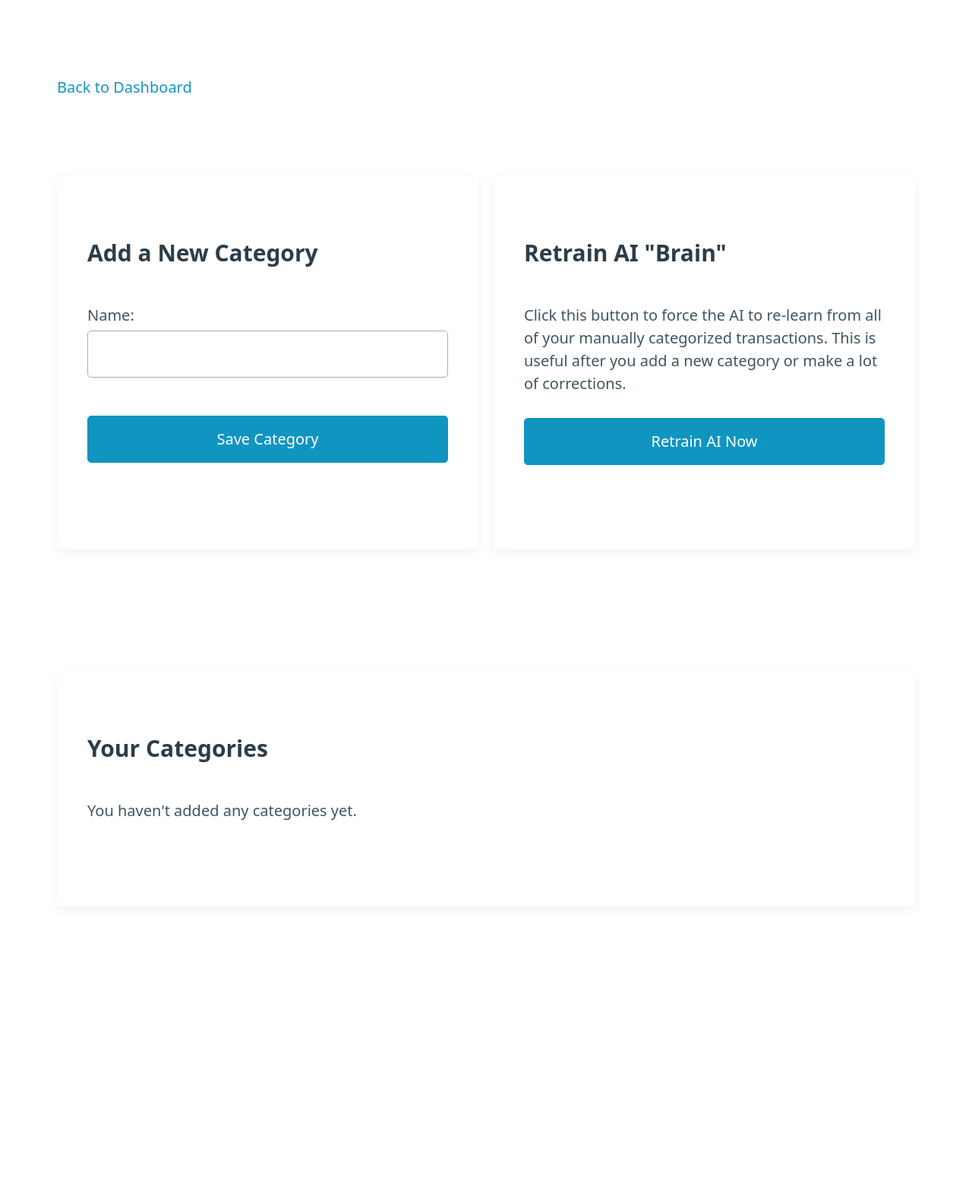
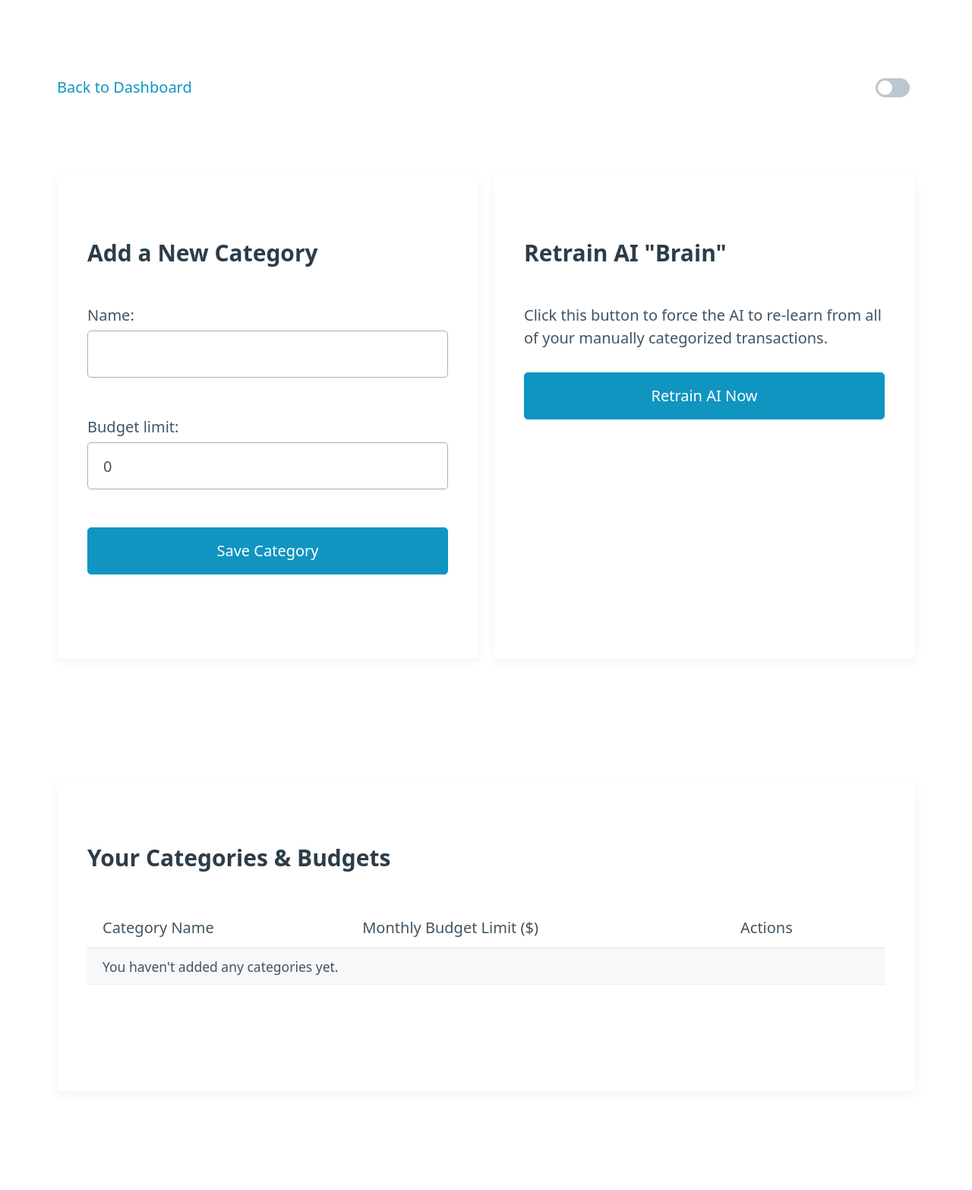
Before and after one commit to initVD/BudgetBrain, a Django app: page /categories/ in a window 1280 px wide. Shown: the top 1566 px of the page at 76% size. Before the commit the page ends 1079 px from the top, so only its background shows below. Run offline with Django 5.2, Linux system fonts and the light colour scheme; a user stored in the database is signed in; data comes from the database, SQL or seed files in the repository; both versions use the stored data as it was after the commit.

```diff
--- a/static/css/main.css
+++ b/static/css/main.css
@@ -10,11 +10,7 @@ article {
 article:hover {
   transform: translateY(-5px);
 
-  /* THIS IS THE GLOW:
-     A blueish shadow. You can change the color.
-     '#36A2EB' is the blue from our bar chart.
-     '80' at the end adds 50% transparency.
-  */
+  /* Blueish shadow on hover */
   box-shadow: 0 0 25px #36a2eb80;
   border-color: #36A2EB;
 }
@@ -27,8 +23,6 @@ a[role="button"]:hover {
 }
 
 /* --- Summary Card Text Glow (Permanent) --- */
-/* format: h-offset v-offset blur-radius color */
-
 .glow-green {
   text-shadow: 0 0 12px var(--pico-color-green-500);
 }
@@ -39,6 +33,24 @@ a[role="button"]:hover {
 
 /* --- Special Red Glow for Delete Button --- */
 .btn-delete-all:hover {
-  /* This makes the button "pulse" with a red glow */
   box-shadow: 0 0 20px var(--pico-color-red-600);
 }
+
+/* --- Budget Progress Bar Styling --- */
+progress::-webkit-progress-value {
+  transition: all 0.3s ease;
+}
+
+/* This makes the bar red when over budget */
+progress.over-budget::-webkit-progress-value {
+  background-color: var(--pico-color-red-500) !important;
+}
+
+/* Firefox-specific versions */
+progress::-moz-progress-bar {
+  transition: all 0.3s ease;
+}
+
+progress.over-budget::-moz-progress-bar {
+  background-color: var(--pico-color-red-500) !important;
+}
--- a/tracker/forms.py
+++ b/tracker/forms.py
@@ -1,8 +1,6 @@
 from django import forms
 from .models import Category, Transaction
 
-# --- THIS IS NEW ---
-# We define the choices for our new dropdown
 TRANSACTION_TYPE_CHOICES = (
     ('Expense', 'Expense'),
     ('Income', 'Income'),
@@ -14,27 +12,21 @@ class CSVUploadForm(forms.Form):
 class CategoryForm(forms.ModelForm):
     class Meta:
         model = Category
-        fields = ['name']
+        fields = ['name', 'budget_limit']
 
 class TransactionForm(forms.ModelForm):
-    # --- THIS IS NEW ---
-    # A new field that is *not* in our database model
-    # This will be the "Income" or "Expense" dropdown
     transaction_type = forms.ChoiceField(choices=TRANSACTION_TYPE_CHOICES)
 
     class Meta:
         model = Transaction
-        # These are the fields the user is allowed to edit
         fields = ['date', 'description', 'amount', 'category', 'transaction_type']
         widgets = {
             'date': forms.DateInput(attrs={'type': 'date'})
         }
 
     def __init__(self, *args, **kwargs):
-        # Get the 'user' we'll pass in from the view
         user = kwargs.pop('user', None)
 
-        # --- NEW: Get initial data for edit form ---
         initial = kwargs.get('initial', {})
         instance = kwargs.get('instance')
         if instance:
@@ -45,13 +37,21 @@ class TransactionForm(forms.ModelForm):
                 initial['transaction_type'] = 'Expense'
                 initial['amount'] = abs(instance.amount)
         kwargs['initial'] = initial
-        # --- END NEW ---
 
         super().__init__(*args, **kwargs)
 
-        # If a user was passed in, filter the category dropdown
         if user:
             self.fields['category'].queryset = Category.objects.filter(user=user)
 
-        # Make the 'category' field NOT required, since income might not have one
         self.fields['category'].required = False
+
+# --- NEW CALCULATOR FORMS ---
+class SavingsCalculatorForm(forms.Form):
+    goal_amount = forms.DecimalField(label="Savings Goal ($)", max_digits=12, decimal_places=2)
+    current_savings = forms.DecimalField(label="Current Savings ($)", max_digits=12, decimal_places=2, required=False, initial=0)
+    target_date = forms.DateField(label="Target Date", widget=forms.DateInput(attrs={'type': 'date'}))
+
+class LoanCalculatorForm(forms.Form):
+    loan_amount = forms.DecimalField(label="Loan Amount ($)", max_digits=12, decimal_places=2)
+    interest_rate = forms.DecimalField(label="Annual Interest Rate (%)", max_digits=5, decimal_places=2)
+    term_years = forms.IntegerField(label="Loan Term (Years)")
--- a/tracker/templates/tracker/manage_categories.html
+++ b/tracker/templates/tracker/manage_categories.html
@@ -5,6 +5,13 @@
 <nav>
   <ul>
     <li><a href="{% url 'dashboard' %}">Back to Dashboard</a></li>
+  </ul>
+  <ul>
+    <li title="Toggle dark/light mode">
+      <label for="theme-switcher" style="margin-bottom: 0;">
+        <input type="checkbox" id="theme-switcher" role="switch">
+      </label>
+    </li>
   </ul>
 </nav>
 
@@ -33,8 +40,7 @@
     <h3>Retrain AI "Brain"</h3>
     <p>
       Click this button to force the AI to re-learn from all of your
-      manually categorized transactions. This is useful after you add
-      a new category or make a lot of corrections.
+      manually categorized transactions.
     </p>
     <form action="{% url 'retrain_ai' %}" method="post">
       {% csrf_token %}
@@ -44,16 +50,48 @@
 </div>
 
 <article>
-  <h3>Your Categories</h3>
-  {% if categories %}
-    <ul>
-      {% for category in categories %}
-        <li>{{ category.name }}</li>
-      {% endfor %}
-    </ul>
-  {% else %}
-    <p>You haven't added any categories yet.</p>
-  {% endif %}
+  <h3>Your Categories & Budgets</h3>
+
+  <form method="post" action="{% url 'manage_categories' %}">
+    {% csrf_token %}
+    <figure>
+      <table role="grid">
+        <thead>
+          <tr>
+            <th scope="col">Category Name</th>
+            <th scope="col">Monthly Budget Limit ($)</th>
+            <th scope="col" style="width: 20%;">Actions</th>
+          </tr>
+        </thead>
+        <tbody>
+          {% for category in categories %}
+            <tr>
+              <td>{{ category.name }}</td>
+              <td>
+                <input
+                  type="number"
+                  step="0.01"
+                  name="budget_{{ category.id }}"
+                  value="{{ category.budget_limit|floatformat:2 }}">
+              </td>
+              <td>
+                <button
+                  type="submit"
+                  name="update_category_id"
+                  value="{{ category.id }}">
+                  Save Budget
+                </button>
+              </td>
+            </tr>
+          {% empty %}
+            <tr>
+              <td colspan="3">You haven't added any categories yet.</td>
+            </tr>
+          {% endfor %}
+        </tbody>
+      </table>
+    </figure>
+  </form>
 </article>
 
 {% endblock %}
--- a/tracker/urls.py
+++ b/tracker/urls.py
@@ -26,4 +26,11 @@ urlpatterns = [
     # AI Triggers
     path('retrain_ai/', views.retrain_ai, name='retrain_ai'),
     path('update_all/', views.update_all_categories, name='update_all_categories'),
+
+    # Export Features
+    path('export/', views.export_transactions_csv, name='export_transactions_csv'),
+    path('export_pdf/', views.export_transactions_pdf, name='export_transactions_pdf'),
+
+    # Tools
+    path('tools/', views.calculators, name='calculators'),
 ]
--- a/tracker/views.py
+++ b/tracker/views.py
@@ -2,18 +2,37 @@ from django.shortcuts import render, redirect, get_object_or_404
 from django.contrib.auth import login
 from django.contrib.auth.forms import UserCreationForm
 from django.contrib.auth.decorators import login_required
-from django.http import JsonResponse
+from django.http import JsonResponse, HttpResponse
 from django.db.models import Sum
 from django.contrib import messages
 import pandas as pd
 import io
 from datetime import datetime
-import re # We still need re for cleaning amount strings
-
+import re
+import csv # <-- NEW: For CSV export
+from reportlab.pdfgen import canvas # <-- NEW: For PDF export
+from reportlab.lib.pagesizes import letter
+from reportlab.lib import colors
+from reportlab.platypus import SimpleDocTemplate, Table, TableStyle, Paragraph, Spacer
+from reportlab.lib.styles import getSampleStyleSheet
+import random
 from .models import Transaction, Category
-from .forms import CSVUploadForm, CategoryForm, TransactionForm
+# Updated imports to include new forms
+from .forms import CSVUploadForm, CategoryForm, TransactionForm, SavingsCalculatorForm, LoanCalculatorForm
 from .ai_engine import train_models, predict_transaction, create_pretrained_models
 
+FINANCIAL_TIPS = [
+    "Beware of little expenses. A small leak will sink a great ship. - Benjamin Franklin",
+    "The art is not in making money, but in keeping it. - Proverb",
+    "Do not save what is left after spending, but spend what is left after saving. - Warren Buffett",
+    "A budget is telling your money where to go instead of wondering where it went. - Dave Ramsey",
+    "He who buys what he does not need, steals from himself. - Swedish Proverb",
+    "Financial freedom is available to those who learn about it and work for it. - Robert Kiyosaki",
+    "It's not how much money you make, but how much money you keep. - Robert Kiyosaki",
+    "The quickest way to double your money is to fold it over and put it back in your pocket.",
+    "Rich people stay rich by living like they're broke. Broke people stay broke by living like they're rich.",
+    "Compound interest is the eighth wonder of the world. He who understands it, earns it. He who doesn't, pays it. - Albert Einstein"
+]
 # --- Load the Pre-Trained AI "Brain" ---
 print("Training pre-trained AI model from CSV... this may take a moment.")
 PRE_TRAINED_MODELS = create_pretrained_models()
@@ -21,7 +40,6 @@ if PRE_TRAINED_MODELS:
     print("Pre-trained AI model loaded successfully!")
 else:
     print("WARNING: 'financial_dataset_24000_realistic.csv' not found. AI will not be pre-trained.")
-# --- END NEW ---
 
 # --- User Account Views ---
 def register(request):
@@ -165,36 +183,54 @@ def dashboard(request):
     # --- END DUAL-FORM HANDLING ---
 
 
-    # --- Search & Filter Logic (NOW WITH DATES) ---
+    # --- Search & Filter Logic ---
     query = request.GET.get('q')
     category_id = request.GET.get('category')
-    date_from = request.GET.get('date_from') # <-- NEW
-    date_to = request.GET.get('date_to')     # <-- NEW
+    date_from = request.GET.get('date_from')
+    date_to = request.GET.get('date_to')
 
     all_transactions = Transaction.objects.filter(user=request.user)
 
     if query:
         all_transactions = all_transactions.filter(description__icontains=query)
-
     if category_id:
         all_transactions = all_transactions.filter(category_id=category_id)
-
     if date_from:
-        all_transactions = all_transactions.filter(date__gte=date_from) # <-- NEW (gte = greater than or equal)
-
+        all_transactions = all_transactions.filter(date__gte=date_from)
     if date_to:
-        all_transactions = all_transactions.filter(date__lte=date_to) # <-- NEW (lte = less than or equal)
+        all_transactions = all_transactions.filter(date__lte=date_to)
 
     all_transactions = all_transactions.order_by('-date')
     # --- END Search & Filter Logic ---
 
-
-    # --- Context (to send data to template) ---
+    # --- Context ---
     total_income = all_transactions.filter(amount__gt=0).aggregate(Sum('amount'))['amount__sum'] or 0
     total_expenses = all_transactions.filter(amount__lt=0).aggregate(Sum('amount'))['amount__sum'] or 0
     net_balance = total_income + total_expenses
 
     user_categories = Category.objects.filter(user=request.user)
+
+    # Budget Tracker Logic
+    now = datetime.now()
+    budgeted_categories = Category.objects.filter(user=request.user, budget_limit__gt=0)
+    budget_trackers = []
+
+    for category in budgeted_categories:
+        spending = Transaction.objects.filter(
+            user=request.user,
+            category=category,
+            date__year=now.year,
+            date__month=now.month,
+            amount__lt=0
+        ).aggregate(Sum('amount'))['amount__sum'] or 0
+        spending = abs(spending)
+        percentage = int((spending / category.budget_limit) * 100) if category.budget_limit > 0 else 0
+        budget_trackers.append({
+            'category': category,
+            'spending': spending,
+            'percentage': percentage,
+            'is_over_budget': spending > category.budget_limit
+        })
 
     context = {
         'transactions': all_transactions,
@@ -205,20 +241,17 @@ def dashboard(request):
         'total_income': total_income,
         'total_expenses': abs(total_expenses),
         'net_balance': net_balance,
-
         'search_query': query or '',
         'selected_category_id': category_id or '',
-        'date_from': date_from or '', # <-- NEW
-        'date_to': date_to or '',     # <-- NEW
+        'date_from': date_from or '',
+        'date_to': date_to or '',
+        'budget_trackers': budget_trackers,
+        'financial_tip': random.choice(FINANCIAL_TIPS),
     }
     return render(request, 'tracker/dashboard.html', context)
 
-# --- HELPER FUNCTION (No changes) ---
+# --- HELPER FUNCTION ---
 def save_transaction_from_data(user, models, date, description, amount_str):
-    """
-    A helper function to process and save a transaction from
-    a CSV file.
-    """
     amount_str_clean = re.sub(r'[$,()]', '', amount_str)
     amount = abs(pd.to_numeric(amount_str_clean))
 
@@ -230,12 +263,10 @@ def save_transaction_from_data(user, models, date, description, amount_str):
     elif '+' in amount_str:
          predicted_type = 'Income'
 
-
     if models:
         try:
             ai_type, predicted_cat_name = predict_transaction(models, description)
             predicted_type = ai_type
-
             if predicted_cat_name:
                 predicted_category_obj = Category.objects.get(user=user, name=predicted_cat_name)
         except Category.DoesNotExist:
@@ -254,20 +285,32 @@ def save_transaction_from_data(user, models, date, description, amount_str):
         category=predicted_category_obj
     )
 
-# --- OTHER VIEWS (No changes) ---
+# --- CATEGORY & TRANSACTION VIEWS ---
+
 @login_required
 def manage_categories(request):
     if request.method == 'POST':
-        form = CategoryForm(request.POST)
-        if form.is_valid():
-            category = form.save(commit=False)
-            category.user = request.user
+        if 'update_category_id' in request.POST:
+            category_id = request.POST.get('update_category_id')
+            category = get_object_or_404(Category, id=category_id, user=request.user)
+            new_limit = request.POST.get(f'budget_{category_id}')
             try:
+                category.budget_limit = new_limit
                 category.save()
-                messages.success(request, 'New category added!')
-            except Exception:
-                messages.error(request, 'That category name already exists.')
-            return redirect('manage_categories')
+                messages.success(request, f'Budget for "{category.name}" updated!')
+            except Exception as e:
+                messages.error(request, f'Error updating budget: {e}')
+        else:
+            form = CategoryForm(request.POST)
+            if form.is_valid():
+                category = form.save(commit=False)
+                category.user = request.user
+                try:
+                    category.save()
+                    messages.success(request, 'New category added!')
+                except Exception:
+                    messages.error(request, 'That category name already exists.')
+        return redirect('manage_categories')
     else:
         form = CategoryForm()
     categories = Category.objects.filter(user=request.user).order_by('name')
@@ -285,7 +328,6 @@ def update_all_categories(request):
                     new_category_id = value
                     if (new_category_id == "" and transaction.category is not None) or \
                        (new_category_id != "" and str(transaction.category_id) != new_category_id):
-
                         if new_category_id:
                             new_category = get_object_or_404(Category, id=new_category_id, user=request.user)
                             transaction.category = new_category
@@ -361,10 +403,22 @@ def retrain_ai(request):
             messages.error(request, f'An error occurred during retraining: {e}')
     return redirect('manage_categories')
 
-# --- Chart Data Views (JSON) ---
+# --- CHART & EXPORT VIEWS ---
+
 @login_required
 def spending_chart_data(request):
     user_transactions = Transaction.objects.filter(user=request.user, amount__lt=0)
+
+    # Filter chart by search/date too
+    query = request.GET.get('q')
+    category_id = request.GET.get('category')
+    date_from = request.GET.get('date_from')
+    date_to = request.GET.get('date_to')
+    if query: user_transactions = user_transactions.filter(description__icontains=query)
+    if category_id: user_transactions = user_transactions.filter(category_id=category_id)
+    if date_from: user_transactions = user_transactions.filter(date__gte=date_from)
+    if date_to: user_transactions = user_transactions.filter(date__lte=date_to)
+
     category_spending = user_transactions.values('category__name').annotate(
         total_amount=Sum('amount')
     ).order_by('-total_amount')
@@ -379,6 +433,17 @@ def spending_chart_data(request):
 @login_required
 def spending_bar_chart_data(request):
     user_transactions = Transaction.objects.filter(user=request.user, amount__lt=0).order_by('date')
+
+    # Filter chart by search/date too
+    query = request.GET.get('q')
+    category_id = request.GET.get('category')
+    date_from = request.GET.get('date_from')
+    date_to = request.GET.get('date_to')
+    if query: user_transactions = user_transactions.filter(description__icontains=query)
+    if category_id: user_transactions = user_transactions.filter(category_id=category_id)
+    if date_from: user_transactions = user_transactions.filter(date__gte=date_from)
+    if date_to: user_transactions = user_transactions.filter(date__lte=date_to)
+
     date_spending = user_transactions.values('date').annotate(
         total_amount=Sum('amount')
     ).order_by('date')
@@ -388,3 +453,151 @@ def spending_bar_chart_data(request):
         labels.append(item['date'].strftime('%b %d'))
         data.append(float(abs(item['total_amount'])))
     return JsonResponse({'labels': labels, 'data': data})
+
+@login_required
+def export_transactions_csv(request):
+    query = request.GET.get('q')
+    category_id = request.GET.get('category')
+    date_from = request.GET.get('date_from')
+    date_to = request.GET.get('date_to')
+
+    transactions = Transaction.objects.filter(user=request.user)
+    if query: transactions = transactions.filter(description__icontains=query)
+    if category_id: transactions = transactions.filter(category_id=category_id)
+    if date_from: transactions = transactions.filter(date__gte=date_from)
+    if date_to: transactions = transactions.filter(date__lte=date_to)
+    transactions = transactions.order_by('-date')
+
+    response = HttpResponse(content_type='text/csv')
+    response['Content-Disposition'] = 'attachment; filename="transactions.csv"'
+
+    writer = csv.writer(response)
+    writer.writerow(['Date', 'Description', 'Amount', 'Category', 'Type'])
+
+    for t in transactions:
+        category_name = t.category.name if t.category else 'Uncategorized'
+        trans_type = 'Income' if t.amount > 0 else 'Expense'
+        writer.writerow([t.date, t.description, t.amount, category_name, trans_type])
+
+    return response
+
+@login_required
+def export_transactions_pdf(request):
+    query = request.GET.get('q')
+    category_id = request.GET.get('category')
+    date_from = request.GET.get('date_from')
+    date_to = request.GET.get('date_to')
+
+    transactions = Transaction.objects.filter(user=request.user)
+    if query: transactions = transactions.filter(description__icontains=query)
+    if category_id: transactions = transactions.filter(category_id=category_id)
+    if date_from: transactions = transactions.filter(date__gte=date_from)
+    if date_to: transactions = transactions.filter(date__lte=date_to)
+    transactions = transactions.order_by('-date')
+
+    buffer = io.BytesIO()
+    doc = SimpleDocTemplate(buffer, pagesize=letter)
+    elements = []
+
+    styles = getSampleStyleSheet()
+    elements.append(Paragraph("BudgetBrain Transaction Report", styles['Title']))
+    elements.append(Spacer(1, 20))
+
+    data = [['Date', 'Description', 'Category', 'Type', 'Amount']]
+    total_balance = 0
+    for t in transactions:
+        category_name = t.category.name if t.category else 'Uncategorized'
+        trans_type = 'Income' if t.amount > 0 else 'Expense'
+        amount_str = f"${abs(t.amount):,.2f}"
+        if t.amount > 0: amount_str = f"+{amount_str}"
+        else: amount_str = f"-{amount_str}"
+        total_balance += t.amount
+        data.append([t.date.strftime('%Y-%m-%d'), t.description[:30], category_name, trans_type, amount_str])
+
+    data.append(['', '', '', 'NET BALANCE:', f"${total_balance:,.2f}"])
+
+    table = Table(data, colWidths=[80, 200, 100, 60, 80])
+    style = TableStyle([
+        ('BACKGROUND', (0, 0), (-1, 0), colors.grey),
+        ('TEXTCOLOR', (0, 0), (-1, 0), colors.whitesmoke),
+        ('ALIGN', (0, 0), (-1, -1), 'CENTER'),
+        ('FONTNAME', (0, 0), (-1, 0), 'Helvetica-Bold'),
+        ('BOTTOMPADDING', (0, 0), (-1, 0), 12),
+        ('BACKGROUND', (0, 1), (-1, -1), colors.beige),
+        ('GRID', (0, 0), (-1, -1), 1, colors.black),
+    ])
+
+    for i, row in enumerate(data[1:-1], start=1):
+        if row[3] == 'Income': style.add('TEXTCOLOR', (4, i), (4, i), colors.green)
+        else: style.add('TEXTCOLOR', (4, i), (4, i), colors.red)
+
+    style.add('FONTNAME', (0, -1), (-1, -1), 'Helvetica-Bold')
+    style.add('BACKGROUND', (0, -1), (-1, -1), colors.lightgrey)
+    table.setStyle(style)
+    elements.append(table)
+
+    doc.build(elements)
+    buffer.seek(0)
+    response = HttpResponse(buffer, content_type='application/pdf')
+    response['Content-Disposition'] = 'attachment; filename="transaction_report.pdf"'
+    return response
+
+# --- NEW: CALCULATOR VIEW ---
+@login_required
+def calculators(request):
+    """Page for Financial Calculators."""
+    savings_form = SavingsCalculatorForm()
+    loan_form = LoanCalculatorForm()
+    savings_result = None
+    loan_result = None
+
+    if request.method == 'POST':
+        if 'savings_submit' in request.POST:
+            savings_form = SavingsCalculatorForm(request.POST)
+            if savings_form.is_valid():
+                goal = savings_form.cleaned_data['goal_amount']
+                current = savings_form.cleaned_data['current_savings'] or 0
+                target = savings_form.cleaned_data['target_date']
+                today = datetime.now().date()
+
+                # Calculate months remaining roughly
+                months = (target.year - today.year) * 12 + (target.month - today.month)
+
+                if months <= 0:
+                    savings_result = "The target date must be in the future!"
+                else:
+                    needed = goal - current
+                    if needed <= 0:
+                        savings_result = "You have already reached your goal!"
+                    else:
+                        monthly_save = needed / months
+                        savings_result = f"To reach ${goal:,.2f} by {target}, you need to save ${monthly_save:,.2f} per month."
+
+        elif 'loan_submit' in request.POST:
+            loan_form = LoanCalculatorForm(request.POST)
+            if loan_form.is_valid():
+                principal = loan_form.cleaned_data['loan_amount']
+                rate = loan_form.cleaned_data['interest_rate']
+                years = loan_form.cleaned_data['term_years']
+
+                # Monthly interest rate
+                r = (rate / 100) / 12
+                n = years * 12
+
+                if r == 0:
+                    monthly_payment = principal / n
+                else:
+                    monthly_payment = principal * (r * (1 + r)**n) / ((1 + r)**n - 1)
+
+                total_payment = monthly_payment * n
+                total_interest = total_payment - principal
+
+                loan_result = f"Monthly Payment: ${monthly_payment:,.2f} (Total Interest: ${total_interest:,.2f})"
+
+    context = {
+        'savings_form': savings_form,
+        'loan_form': loan_form,
+        'savings_result': savings_result,
+        'loan_result': loan_result
+    }
+    return render(request, 'tracker/calculators.html', context)
```
Also changed, not shown: tracker/models.py (+6 -2 lines), tracker/templates/tracker/calculators.html (added, +61 -0 lines), tracker/templates/tracker/dashboard.html (+93 -34 lines), README.md, db.sqlite3, tracker/migrations/0003_category_budget_limit.py (added).
